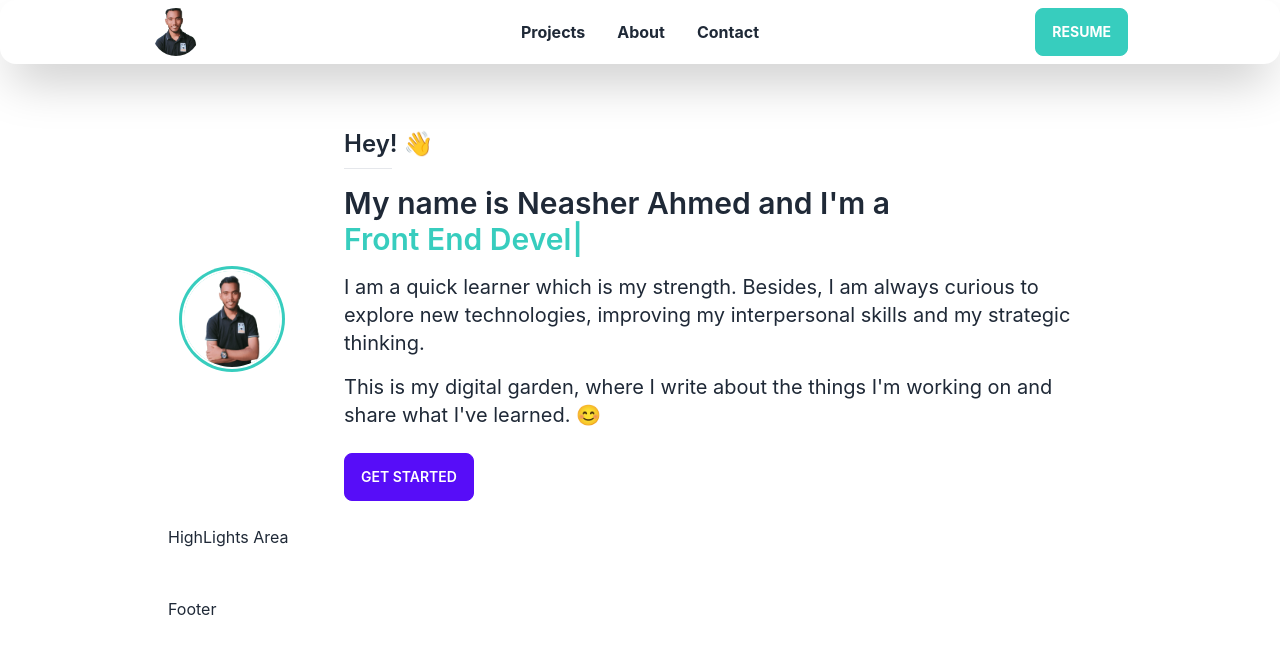
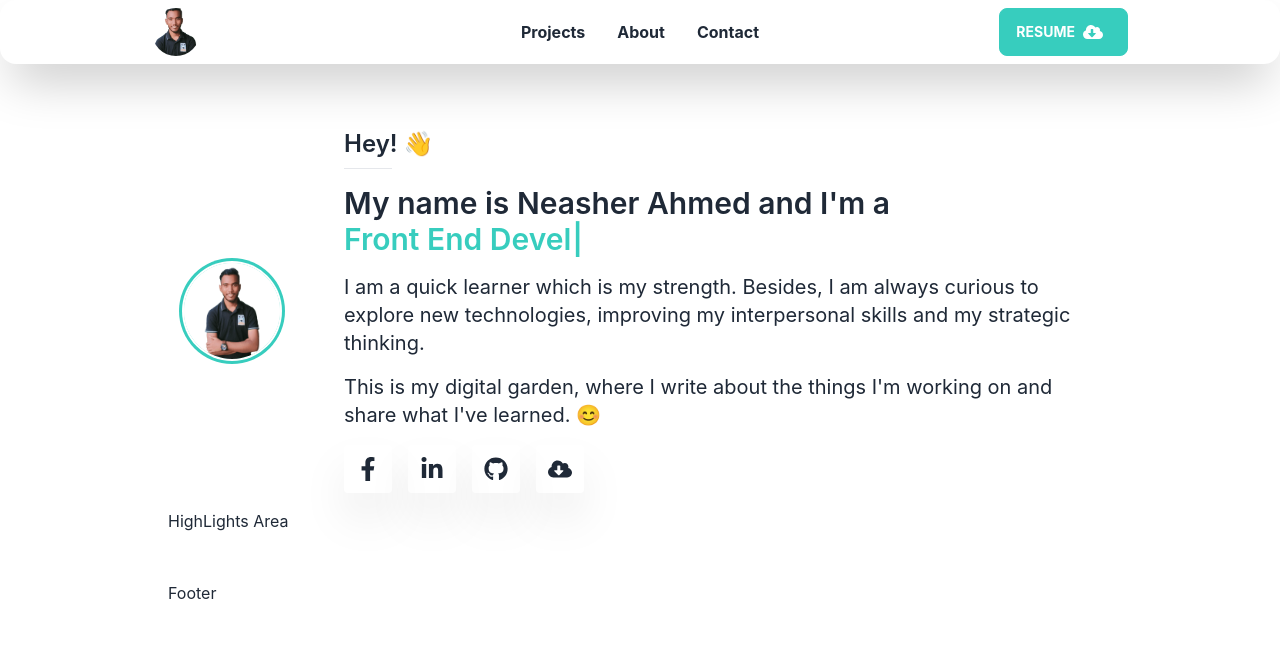
Before and after one commit to neasher1/portfolio, a React (Create React App) app: page / in a window 1280 px wide. Shown: the top 654 px of the page. Built offline with nearby package versions, Linux system fonts and the light colour scheme.

Commit message:
Header section done

```diff
--- a/package.json
+++ b/package.json
@@ -9,6 +9,7 @@
     "daisyui": "^2.43.0",
     "react": "^18.2.0",
     "react-dom": "^18.2.0",
+    "react-icons": "^4.7.1",
     "react-router-dom": "^6.4.5",
     "react-scripts": "5.0.1",
     "typewriter-effect": "^2.19.0",
--- a/src/components/Home/Header.js
+++ b/src/components/Home/Header.js
@@ -1,6 +1,9 @@
 import React from 'react';
 import neasher from '../../../src/assets/neasher-bg.png';
 import Typewriter from 'typewriter-effect';
+import { FaCloudDownloadAlt, FaFacebookF, FaGithub, FaLinkedinIn } from "react-icons/fa";
+import { Link } from 'react-router-dom';
+import resume from '../../../src/assets/Resume/resume of Neasher.pdf';
 
 const Header = () => {
 
@@ -30,7 +33,12 @@ const Header = () => {
 
                     <p className="text-xl">I am a quick learner which is my strength. Besides, I am always curious to explore new technologies, improving my interpersonal skills and my strategic thinking.</p>
                     <p className="my-4 text-xl">This is my digital garden, where I write about the things I'm working on and share what I've learned. 😊</p>
-                    <button className="btn btn-primary my-2">Get Started</button>
+                    <div className='flex flex-row gap-4'>
+                        <a href='https://www.facebook.com/neasher.ahmed/' className='text-2xl p-3 rounded shadow-2xl hover:bg-accent hover:text-white transition duration-150 hover:ease-in' target="_blank" rel="noopener noreferrer"><FaFacebookF /></a>
+                        <a href='https://www.linkedin.com/in/neasher/' className='text-2xl p-3 rounded shadow-2xl hover:bg-accent hover:text-white transition duration-150 hover:ease-in' target="_blank" rel="noopener noreferrer"><FaLinkedinIn /></a>
+                        <a href='https://github.com/neasher1' className='text-2xl p-3 rounded shadow-2xl hover:bg-accent hover:text-white transition duration-150 hover:ease-in' target="_blank" rel="noopener noreferrer"><FaGithub /></a>
+                        <a href={resume} className='text-2xl p-3 rounded shadow-2xl hover:bg-accent hover:text-white transition duration-150 hover:ease-in'><FaCloudDownloadAlt /></a>
+                    </div>
                 </div>
             </div>
         </div>
--- a/src/components/shared/Navbar.js
+++ b/src/components/shared/Navbar.js
@@ -1,6 +1,8 @@
 import React from 'react';
+import { FaCloudDownloadAlt } from 'react-icons/fa';
 import { Link } from 'react-router-dom';
 import neasher from '../../../src/assets/neasher-bg1.png';
+import resume from '../../../src/assets/Resume/resume of Neasher.pdf';
 
 const Navbar = () => {
     return (
@@ -46,7 +48,9 @@ const Navbar = () => {
                     </ul>
                 </div>
                 <div className="navbar-end">
-                    <Link className="btn btn-accent text-white font-bold">Resume</Link>
+                    <a href={resume}>
+                        <button className="btn btn-accent text-white font-bold">Resume <span className='text-xl mx-2'><FaCloudDownloadAlt /></span> </button>
+                    </a>
                 </div>
             </div>
         </div>
```
Also changed, not shown: 2 other files (tests, documents, lock files or other folders).
